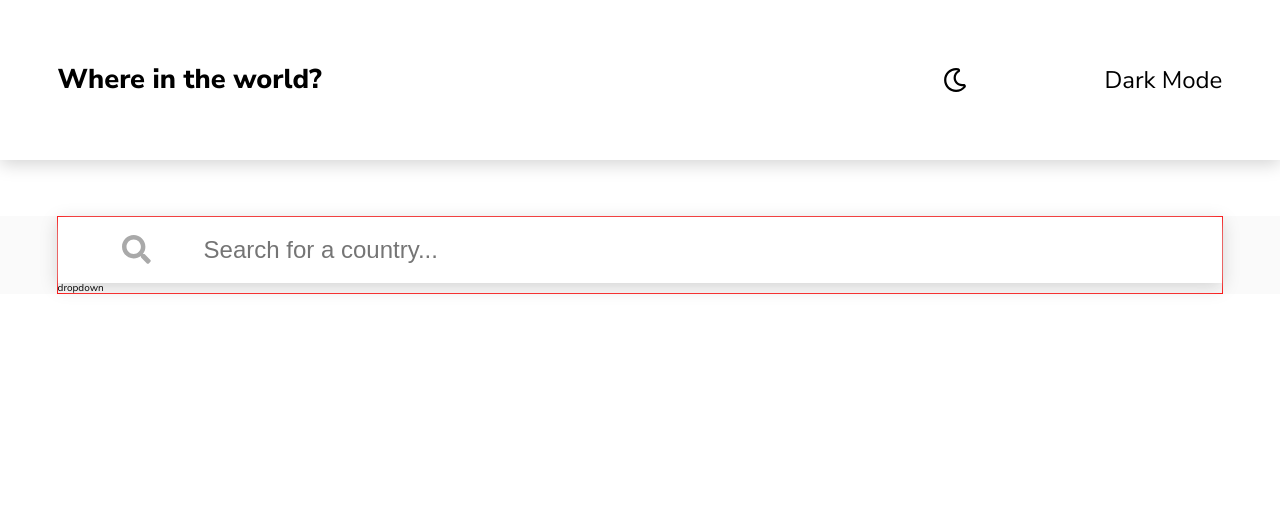
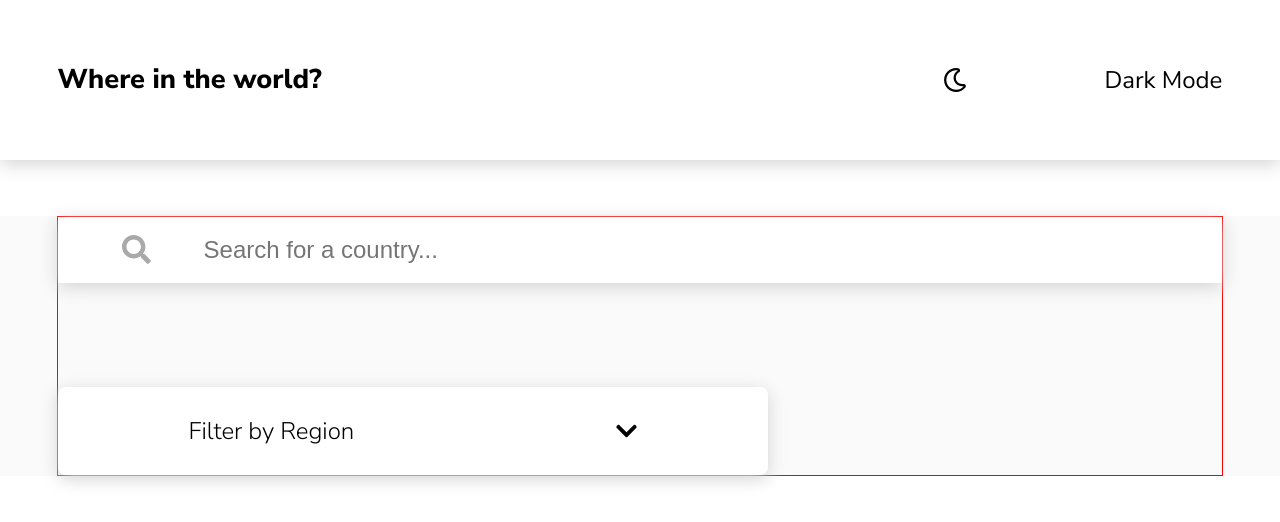
Before and after one commit to korynewton/react-country-search, a React (Create React App) app: page / in a window 1280 px wide. Shown: the top 522 px of the page. Built offline with nearby package versions, Linux system fonts and the light colour scheme.

Commit message:
update state with dropdown component based on selection

```diff
--- a/src/App.js
+++ b/src/App.js
@@ -7,7 +7,8 @@ import FilterComponent from './components/Filter/Filter.component';
 class App extends React.Component {
   state = {
     isDarkMode: false,
-    searchFilter: ''
+    searchFilter: '',
+    filteredRegion: ''
   };
 
   toggleMode = () => {
@@ -17,15 +18,23 @@ class App extends React.Component {
   updateSearchFilter = e => {
     this.setState({ searchFilter: e.target.value });
   };
+
+  updateFilteredRegion = filteredRegion => {
+    this.setState({ filteredRegion });
+  };
   render() {
-    const { isDarkMode } = this.state;
-    const { toggleMode, updateSearchFilter } = this;
+    const { isDarkMode, filteredRegion } = this.state;
+    const { toggleMode, updateSearchFilter, updateFilteredRegion } = this;
 
     return (
       <GlobalStyles>
         <Header isDarkMode={isDarkMode} toggleMode={toggleMode} />
         <MainContainer>
-          <FilterComponent updateSearchFilter={updateSearchFilter} />
+          <FilterComponent
+            updateSearchFilter={updateSearchFilter}
+            filteredRegion={filteredRegion}
+            updateFilteredRegion={updateFilteredRegion}
+          />
         </MainContainer>
       </GlobalStyles>
     );
--- a/src/components/Filter/Filter.component.jsx
+++ b/src/components/Filter/Filter.component.jsx
@@ -3,11 +3,18 @@ import TextFilter from './TextFilter.component';
 import RegionFilter from './RegionFilter.component';
 import FilterContainer from '../../styles/Main/Filter/FilterContainer.styles';
 
-export const FilterComponent = ({ updateSearchFilter }) => {
+export const FilterComponent = ({
+  updateSearchFilter,
+  filteredRegion,
+  updateFilteredRegion
+}) => {
   return (
     <FilterContainer>
       <TextFilter updateSearchFilter={updateSearchFilter} />
-      <RegionFilter />
+      <RegionFilter
+        filteredRegion={filteredRegion}
+        updateFilteredRegion={updateFilteredRegion}
+      />
     </FilterContainer>
   );
 };
--- a/src/components/Filter/RegionFilter.component.jsx
+++ b/src/components/Filter/RegionFilter.component.jsx
@@ -1,10 +1,52 @@
-import React from 'react';
+import React, { useState } from 'react';
+import {
+  StyledDropdown,
+  TopItem,
+  DropdownContent
+} from '../../styles/Main/Filter/DropdownFilter.styles';
+import { ChevronDown } from './../Shared/Icon.components';
 
-const RegionFilter = () => {
+const RegionFilter = ({ filteredRegion, updateFilteredRegion }) => {
+  const [active, setActive] = useState(false);
+  const [selectedRegion, setselectedRegion] = useState(filteredRegion);
+
+  const toggleActive = () => {
+    setActive(prevActive => !prevActive);
+  };
+
+  const updateselectedRegion = e => {
+    const { id } = e.target;
+    toggleActive();
+    setselectedRegion(id);
+    updateFilteredRegion(id);
+  };
+
   return (
-    <div>
-      <h4>dropdown</h4>
-    </div>
+    <StyledDropdown>
+      <TopItem onClick={toggleActive}>
+        {selectedRegion ? <h4>{selectedRegion}</h4> : <h4>Filter by Region</h4>}
+        <ChevronDown />
+      </TopItem>
+      {active ? (
+        <DropdownContent>
+          <h3 onClick={e => updateselectedRegion(e)} id="Africa">
+            Africa
+          </h3>
+          <h3 onClick={e => updateselectedRegion(e)} id="America">
+            America
+          </h3>
+          <h3 onClick={e => updateselectedRegion(e)} id="Asia">
+            Asia
+          </h3>
+          <h3 onClick={e => updateselectedRegion(e)} id="Europe">
+            Europe
+          </h3>
+          <h3 onClick={e => updateselectedRegion(e)} id="Oceana">
+            Oceana
+          </h3>
+        </DropdownContent>
+      ) : null}
+    </StyledDropdown>
   );
 };
 
--- a/src/components/Shared/Icon.components.jsx
+++ b/src/components/Shared/Icon.components.jsx
@@ -5,11 +5,12 @@ import { FontAwesomeIcon } from '@fortawesome/react-fontawesome';
 import { library } from '@fortawesome/fontawesome-svg-core';
 import {
   faMoon as lightMode,
-  faSearch
+  faSearch,
+  faChevronDown
 } from '@fortawesome/free-solid-svg-icons';
 import { faMoon as darkMode } from '@fortawesome/free-regular-svg-icons';
 
-library.add(darkMode, lightMode);
+library.add(darkMode, lightMode, faSearch, faChevronDown);
 
 export const ModeIcon = ({ isDarkMode, toggleMode }) => {
   const icon = isDarkMode ? lightMode : darkMode;
@@ -28,3 +29,11 @@ export const SearchIcon = () => {
     </div>
   );
 };
+
+export const ChevronDown = () => {
+  return (
+    <div>
+      <FontAwesomeIcon icon={faChevronDown} />
+    </div>
+  );
+};
--- /dev/null
+++ b/src/styles/Main/Filter/DropdownFilter.styles.js
@@ -0,0 +1,40 @@
+import styled from 'styled-components';
+import { nunitoSansFont, fontWeightLight, boxShadow } from '../../variables';
+
+export const StyledDropdown = styled.div`
+  font-family: ${nunitoSansFont};
+  font-size: 2rem;
+  font-weight: ${fontWeightLight};
+  width: 61%;
+  margin-top: 6.5rem;
+`;
+
+export const TopItem = styled.div`
+  cursor: pointer;
+  background: white;
+  display: flex;
+  justify-content: space-around;
+  align-items: center;
+  font-size: 1.5rem;
+  height: 5.5rem;
+  box-shadow: ${boxShadow};
+  border-radius: 0.5rem;
+`;
+
+export const DropdownContent = styled.div`
+  margin-top: 0.5rem;
+  background: white;
+  box-shadow: ${boxShadow};
+  border-radius: 0.5rem;
+  display: flex;
+  flex-direction: column;
+  justify-content: space-between;
+  padding: 3rem;
+
+  height: 12.5rem;
+
+  & h3 {
+    font-size: 1.5rem;
+    cursor: pointer;
+  }
+`;
```
